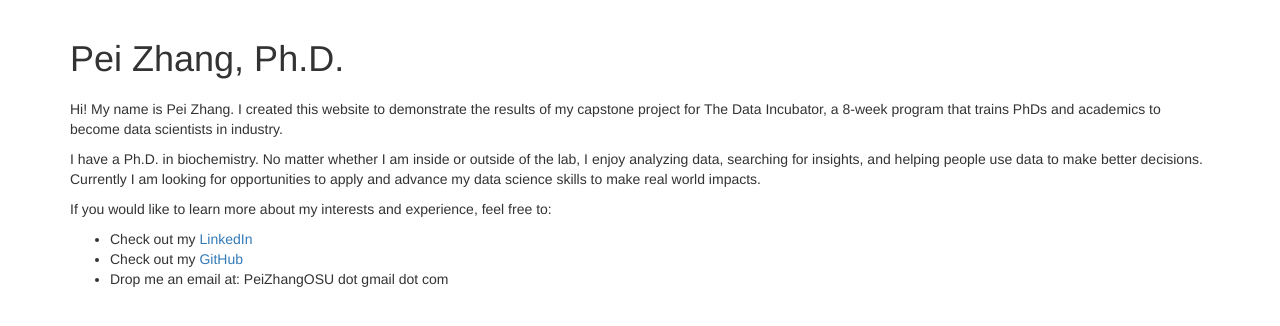
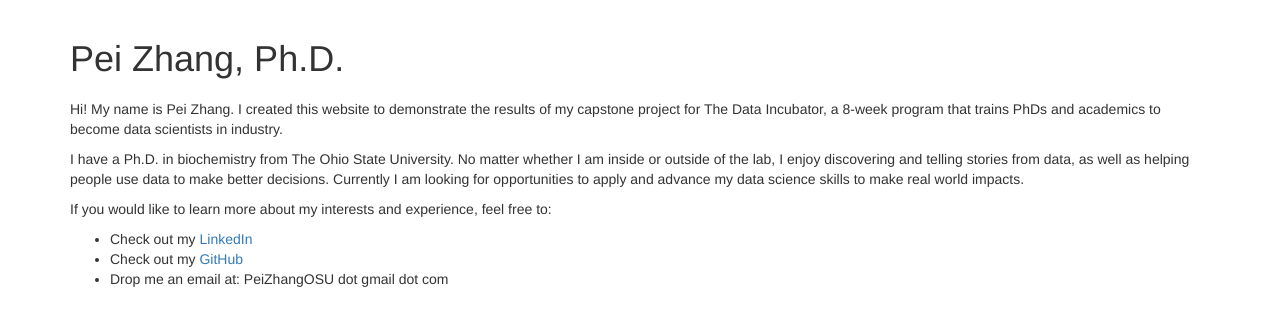
Before and after one commit to PeiZhangOSU/trope_rec_heroku, a Flask app: page /about in a window 1280 px wide. Shown: the part 51-377 px from the top of the page. Run offline with Flask 2, Linux system fonts and the light colour scheme; parts of the project's set-up code (start-up, migrations or seed data) failed here and were passed over; some libraries are stand-ins or nearby versions.

Commit message:
Add university info to about me

```diff
--- a/templates/about.html
+++ b/templates/about.html
@@ -6,7 +6,7 @@
       <h1>Pei Zhang, Ph.D.</h1>
   		<p>Hi! My name is Pei Zhang. I created this website to demonstrate the results of my capstone project for The Data Incubator, a 8-week program that trains PhDs and academics to become data scientists in industry.</p>
 
-      <p>I have a Ph.D. in biochemistry. No matter whether I am inside or outside of the lab, I enjoy analyzing data, searching for insights, and helping people use data to make better decisions. Currently I am looking for opportunities to apply and advance my data science skills to make real world impacts. </p>
+      <p>I have a Ph.D. in biochemistry from The Ohio State University. No matter whether I am inside or outside of the lab, I enjoy discovering and telling stories from data, as well as helping people use data to make better decisions. Currently I am looking for opportunities to apply and advance my data science skills to make real world impacts. </p>
 
       <p>If you would like to learn more about my interests and experience, feel free to:
         <ul class='list_indent'>
```
